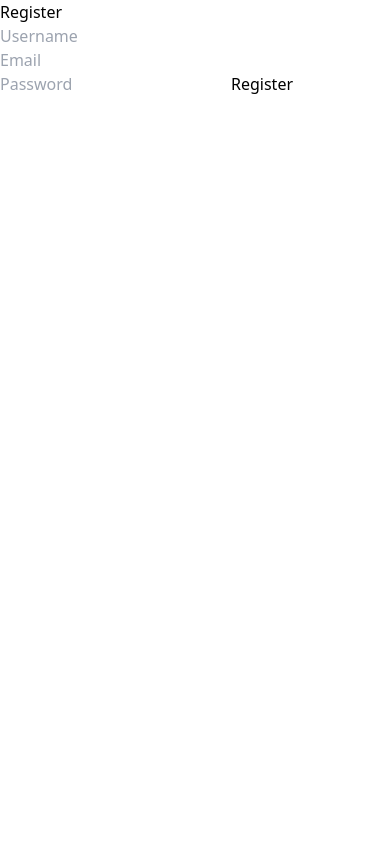
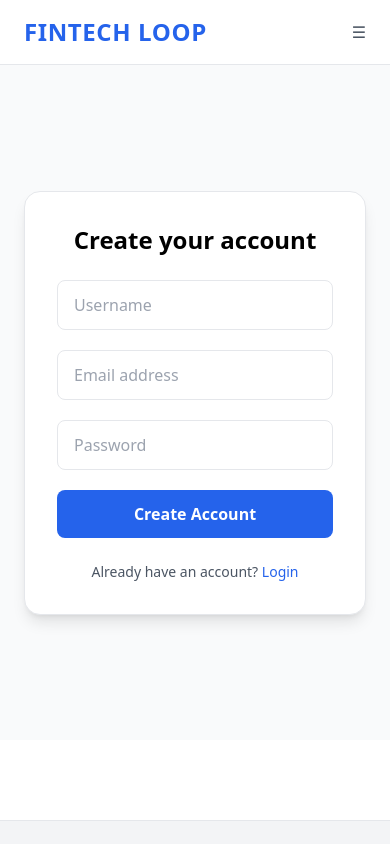
Before and after one commit to rifaz07/quantro-platform, a React (Vite) app in the folder client/: page /register in a window 390 px wide. Shown: the top 844 px of the page. Built offline with nearby package versions, Linux system fonts and the light colour scheme.

Commit message:
feat:redesign login and register UI with responsive fintech layout'

```diff
--- a/client/src/pages/Login.jsx
+++ b/client/src/pages/Login.jsx
@@ -1,6 +1,8 @@
 import { useState } from "react";
 import { loginUser } from "../api/authApi";
-import { useNavigate } from "react-router-dom";
+import { useNavigate, Link } from "react-router-dom";
+import PublicNavbar from "../components/layout/PublicNavbar";
+import PublicFooter from "../components/layout/PublicFooter";
 
 export default function Login() {
   const navigate = useNavigate();
@@ -9,6 +11,9 @@ export default function Login() {
     email: "",
     password: "",
   });
+
+  const [error, setError] = useState("");
+  const [loading, setLoading] = useState(false);
 
   const handleChange = (e) => {
     setFormData({
@@ -19,31 +24,42 @@ export default function Login() {
 
   const handleSubmit = async (e) => {
     e.preventDefault();
+    setError("");
 
     try {
+      setLoading(true);
       const response = await loginUser(formData);
 
-      // Save token
       localStorage.setItem("token", response.data.token);
-
-      alert("Login successful");
-
       navigate("/dashboard");
-    } catch (error) {
-      alert(error.response?.data?.message || "Login failed");
+    } catch (err) {
+      setError(err.response?.data?.message || "Login failed");
+    } finally {
+      setLoading(false);
     }
   };
 
   return (
-    <form onSubmit={handleSubmit}>
-      <h2>Login</h2>
+    <>
+      <PublicNavbar />
+
+      <div className="min-h-[80vh] flex items-center justify-center bg-gray-50 px-6">
+        <div className="w-full max-w-md bg-white p-8 rounded-2xl shadow-lg border">
+
+          <h2 className="text-2xl font-bold text-center mb-6">
+            Welcome back
+          </h2>
+
+          <form onSubmit={handleSubmit} className="space-y-5">
 
             <input
               type="email"
               name="email"
-        placeholder="Email"
+              placeholder="Email address"
               value={formData.email}
               onChange={handleChange}
+              required
+              className="w-full border rounded-lg px-4 py-3 focus:outline-none focus:ring-2 focus:ring-blue-500"
             />
 
             <input
@@ -52,9 +68,34 @@ export default function Login() {
               placeholder="Password"
               value={formData.password}
               onChange={handleChange}
+              required
+              className="w-full border rounded-lg px-4 py-3 focus:outline-none focus:ring-2 focus:ring-blue-500"
             />
 
-      <button type="submit">Login</button>
+            {error && (
+              <p className="text-red-500 text-sm">{error}</p>
+            )}
+
+            <button
+              type="submit"
+              disabled={loading}
+              className="w-full bg-blue-600 text-white py-3 rounded-lg font-semibold hover:bg-blue-700 transition"
+            >
+              {loading ? "Signing in..." : "Login"}
+            </button>
           </form>
+
+          <p className="text-sm text-center mt-6 text-gray-600">
+            Don’t have an account?{" "}
+            <Link to="/register" className="text-blue-600 hover:underline">
+              Register
+            </Link>
+          </p>
+
+        </div>
+      </div>
+
+      <PublicFooter />
+    </>
   );
 }
--- a/client/src/pages/Register.jsx
+++ b/client/src/pages/Register.jsx
@@ -1,6 +1,8 @@
 import { useState } from "react";
 import { registerUser } from "../api/authApi";
-import { useNavigate } from "react-router-dom";
+import { useNavigate, Link } from "react-router-dom";
+import PublicNavbar from "../components/layout/PublicNavbar";
+import PublicFooter from "../components/layout/PublicFooter";
 
 export default function Register() {
   const navigate = useNavigate();
@@ -11,6 +13,9 @@ export default function Register() {
     password: "",
   });
 
+  const [error, setError] = useState("");
+  const [loading, setLoading] = useState(false);
+
   const handleChange = (e) => {
     setFormData({
       ...formData,
@@ -20,21 +25,31 @@ export default function Register() {
 
   const handleSubmit = async (e) => {
     e.preventDefault();
+    setError("");
 
     try {
-      const response = await registerUser(formData);
-      console.log("Registered:", response.data);
-
-      alert("Registration successful");
+      setLoading(true);
+      await registerUser(formData);
       navigate("/login");
-    } catch (error) {
-      alert(error.response?.data?.message || "Registration failed");
+    } catch (err) {
+      setError(err.response?.data?.message || "Registration failed");
+    } finally {
+      setLoading(false);
     }
   };
 
   return (
-    <form onSubmit={handleSubmit}>
-      <h2>Register</h2>
+    <>
+      <PublicNavbar />
+
+      <div className="min-h-[80vh] flex items-center justify-center bg-gray-50 px-6">
+        <div className="w-full max-w-md bg-white p-8 rounded-2xl shadow-lg border">
+
+          <h2 className="text-2xl font-bold text-center mb-6">
+            Create your account
+          </h2>
+
+          <form onSubmit={handleSubmit} className="space-y-5">
 
             <input
               type="text"
@@ -42,14 +57,18 @@ export default function Register() {
               placeholder="Username"
               value={formData.username}
               onChange={handleChange}
+              required
+              className="w-full border rounded-lg px-4 py-3 focus:outline-none focus:ring-2 focus:ring-blue-500"
             />
 
             <input
               type="email"
               name="email"
-        placeholder="Email"
+              placeholder="Email address"
               value={formData.email}
               onChange={handleChange}
+              required
+              className="w-full border rounded-lg px-4 py-3 focus:outline-none focus:ring-2 focus:ring-blue-500"
             />
 
             <input
@@ -58,9 +77,34 @@ export default function Register() {
               placeholder="Password"
               value={formData.password}
               onChange={handleChange}
+              required
+              className="w-full border rounded-lg px-4 py-3 focus:outline-none focus:ring-2 focus:ring-blue-500"
             />
 
-      <button type="submit">Register</button>
+            {error && (
+              <p className="text-red-500 text-sm">{error}</p>
+            )}
+
+            <button
+              type="submit"
+              disabled={loading}
+              className="w-full bg-blue-600 text-white py-3 rounded-lg font-semibold hover:bg-blue-700 transition"
+            >
+              {loading ? "Creating..." : "Create Account"}
+            </button>
           </form>
+
+          <p className="text-sm text-center mt-6 text-gray-600">
+            Already have an account?{" "}
+            <Link to="/login" className="text-blue-600 hover:underline">
+              Login
+            </Link>
+          </p>
+
+        </div>
+      </div>
+
+      <PublicFooter />
+    </>
   );
 }
```
Lines whose indentation alone changed are shown as unchanged.
